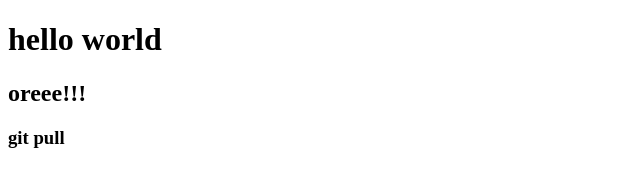
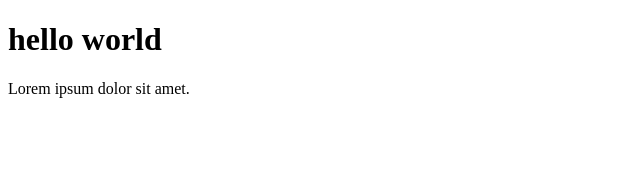
Before and after one commit to towheedhassan/website, a plain HTML site: page index.html in a window 1280 px wide. Shown: the whole page, without its empty margins (0-640 px from the left). Drawn offline with Linux system fonts and the light colour scheme.

Commit message:
lorem ipsum text

```diff
--- a/index.html
+++ b/index.html
@@ -8,7 +8,6 @@
 </head>
 <body>
     <h1>hello world</h1>
-    <h2>oreee!!!</h2>
-    <h3>git pull</h3>
+    <p>Lorem ipsum dolor sit amet.</p>
 </body>
 </html>
```
